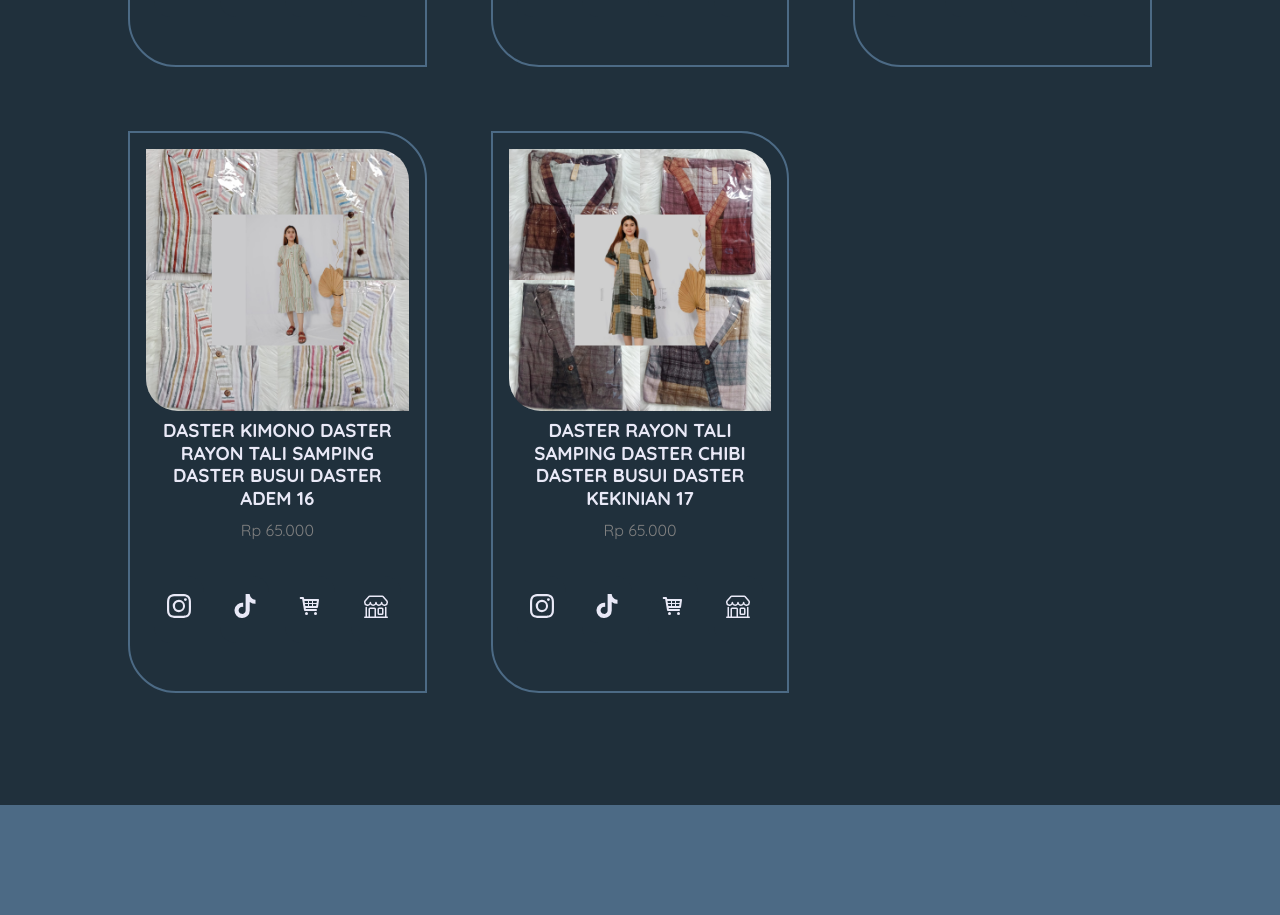
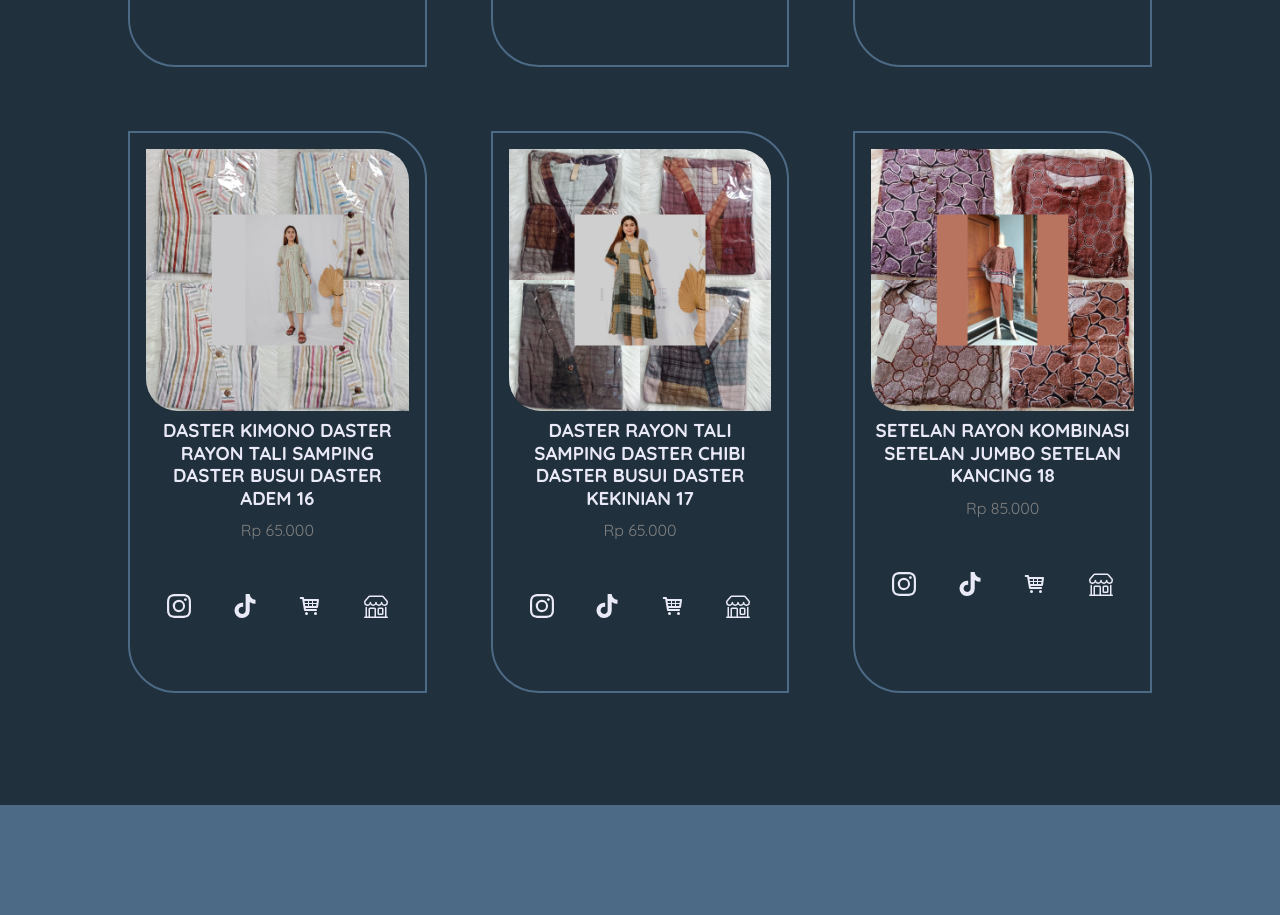
Before and after one commit to HelmiSalsabila9/DevOps, a React (Create React App) app: page /bisnis in a window 1280 px wide. Shown: the part 3300-4215 px from the top of the page. Built offline with nearby package versions, Linux system fonts and the light colour scheme.

Commit message:
DevOps-produk18

```diff
--- a/src/data.js
+++ b/src/data.js
@@ -347,6 +347,7 @@ const Produk14 = require('./images/p14.png')
 const Produk15 = require('./images/p15.png')
 const Produk16 = require('./images/p16.png')
 const Produk17 = require('./images/p17.png')
+const Produk18 = require('./images/p18.png')
 
 
 
@@ -471,6 +472,13 @@ export const trainers = [
         job: 'Rp 65.000',
         socials: ['https://www.instagram.com/dasterlaris.19/', 'https://shop.tiktok.com/view/product/1729491370674981134?region=ID&locale=id-ID', 'https://www.lazada.co.id/products/daster-rayon-tali-samping-daster-chibi-daster-busui-daster-kekinian-i6816464602-s12923226539.html?clickTrackInfo=query%253A%253Bnid%253A6816464602%253Bsrc%253AlazadaInShopSrp%253Brn%253A07dc766db2b85a13f6d82bdd49116cd4%253Bregion%253Aid%253Bsku%253A6816464602_ID%253Bprice%253A65000.00%253Bclient%253Adesktop%253Bsupplier_id%253A400596213198%253Basc_category_id%253A15838%253Bitem_id%253A6816464602%253Bsku_id%253A12923226539%253Bshop_id%253A2034664&mp=1&spm=a2o4j.seller.list.29', 'https://skuymi.orderonline.id/daster-rayon-tali-samping-daster-chibi-daster-busui-daster-kekinian']
     },
+    {
+        id: 18,
+        image: Produk18,
+        name: 'SETELAN RAYON KOMBINASI SETELAN JUMBO SETELAN KANCING 18',
+        job: 'Rp 85.000',
+        socials: ['https://www.instagram.com/dasterlaris.19/', 'https://shop.tiktok.com/view/product/1729492693096761614?region=ID&locale=id-ID', 'https://www.lazada.co.id/products/setelan-rayon-kombinasi-setelan-jumbo-setelan-kancing-i6931928688-s13131598704.html?clickTrackInfo=query%253A%253Bnid%253A6931928688%253Bsrc%253AlazadaInShopSrp%253Brn%253A5a717d856929eaff245d2d8240188d06%253Bregion%253Aid%253Bsku%253A6931928688_ID%253Bprice%253A85000.00%253Bclient%253Adesktop%253Bsupplier_id%253A400596213198%253Basc_category_id%253A15838%253Bitem_id%253A6931928688%253Bsku_id%253A13131598704%253Bshop_id%253A2034664&mp=1&spm=a2o4j.seller.list.6', 'https://skuymi.orderonline.id/setelan-rayon-kombinasi-setelan-jumbo-setelan-kancing']
+    },
 ]
 
 
```
Also changed, not shown: src/images/p18.png (added).
